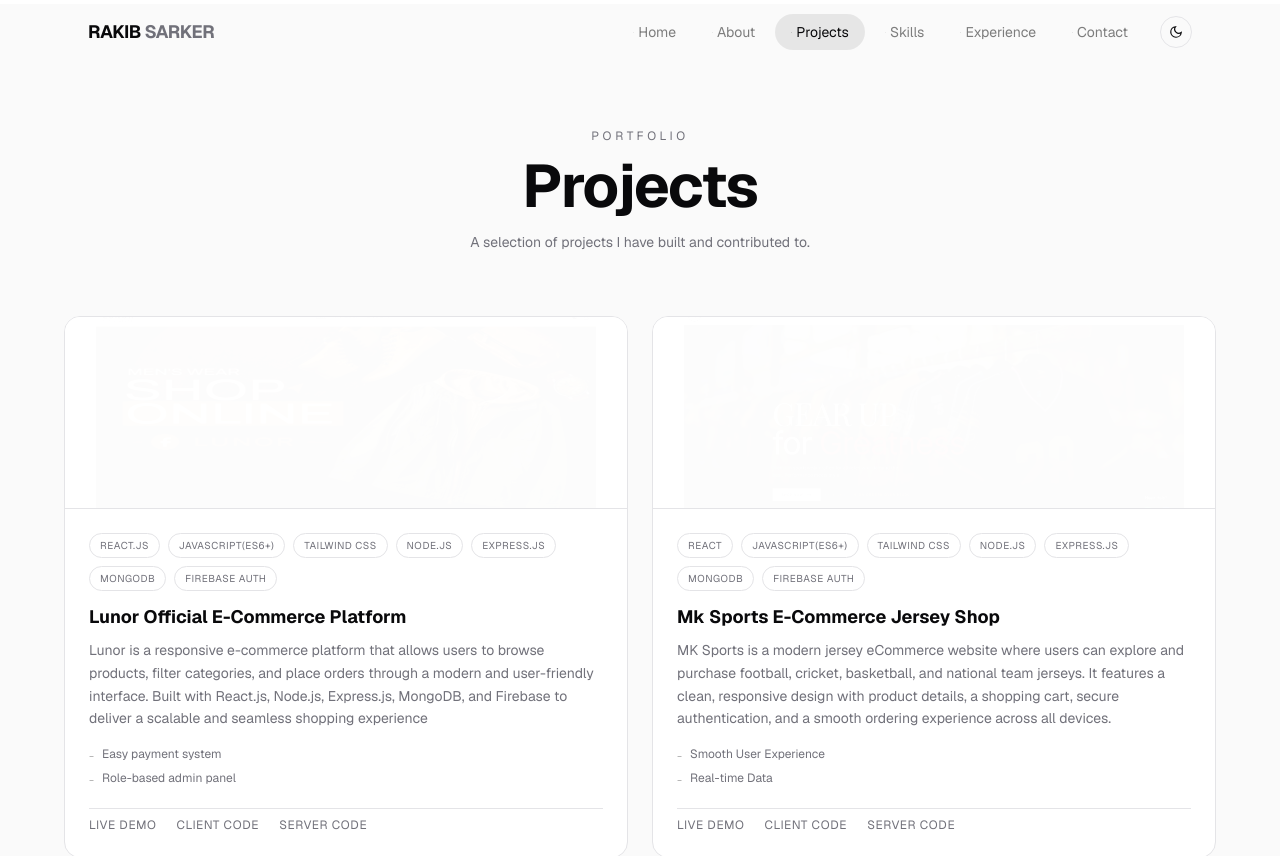
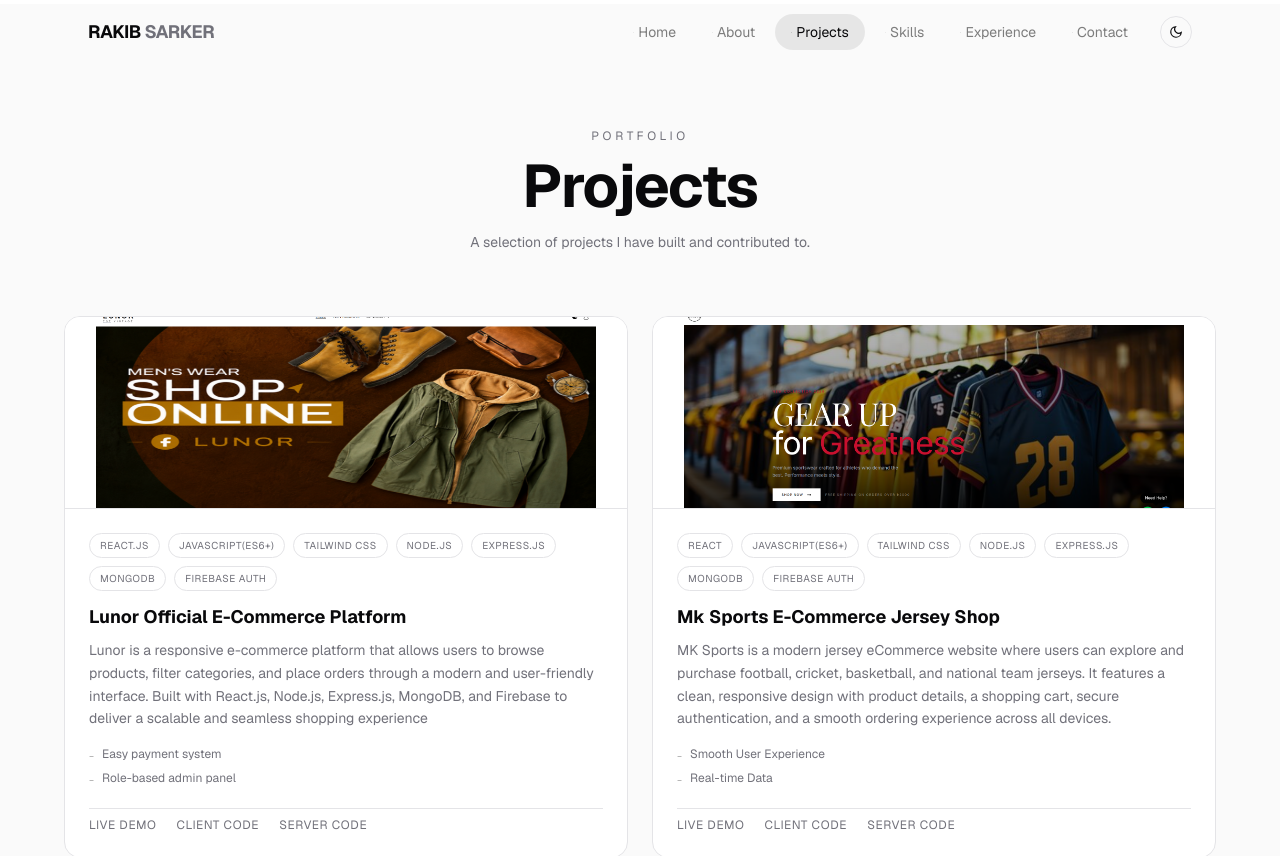
Before and after one commit to Sark-Rakib/rakib-next, a Next.js app: page /projects in a window 1280 px wide. Shown: the top 856 px of the page. Built offline with nearby package versions, Linux system fonts and the light colour scheme.

Commit message:
product image opaticy 0

```diff
--- a/src/components/ui/ProjectCard.jsx
+++ b/src/components/ui/ProjectCard.jsx
@@ -14,7 +14,7 @@ export default function ProjectCard({ project, index }) {
     >
       <div className="relative h-48 bg-card border-b border-border overflow-hidden">
         <div className="absolute inset-0 flex items-center justify-center">
-          <span className="text-5xl opacity-1 font-bold tracking-tighter select-none">
+          <span className="text-5xl font-bold tracking-tighter select-none">
             {/* {String(project.id).padStart(2, "0")} */}
             <Image src={project.image} alt="helo" width={500} height={500} />
           </span>
```
